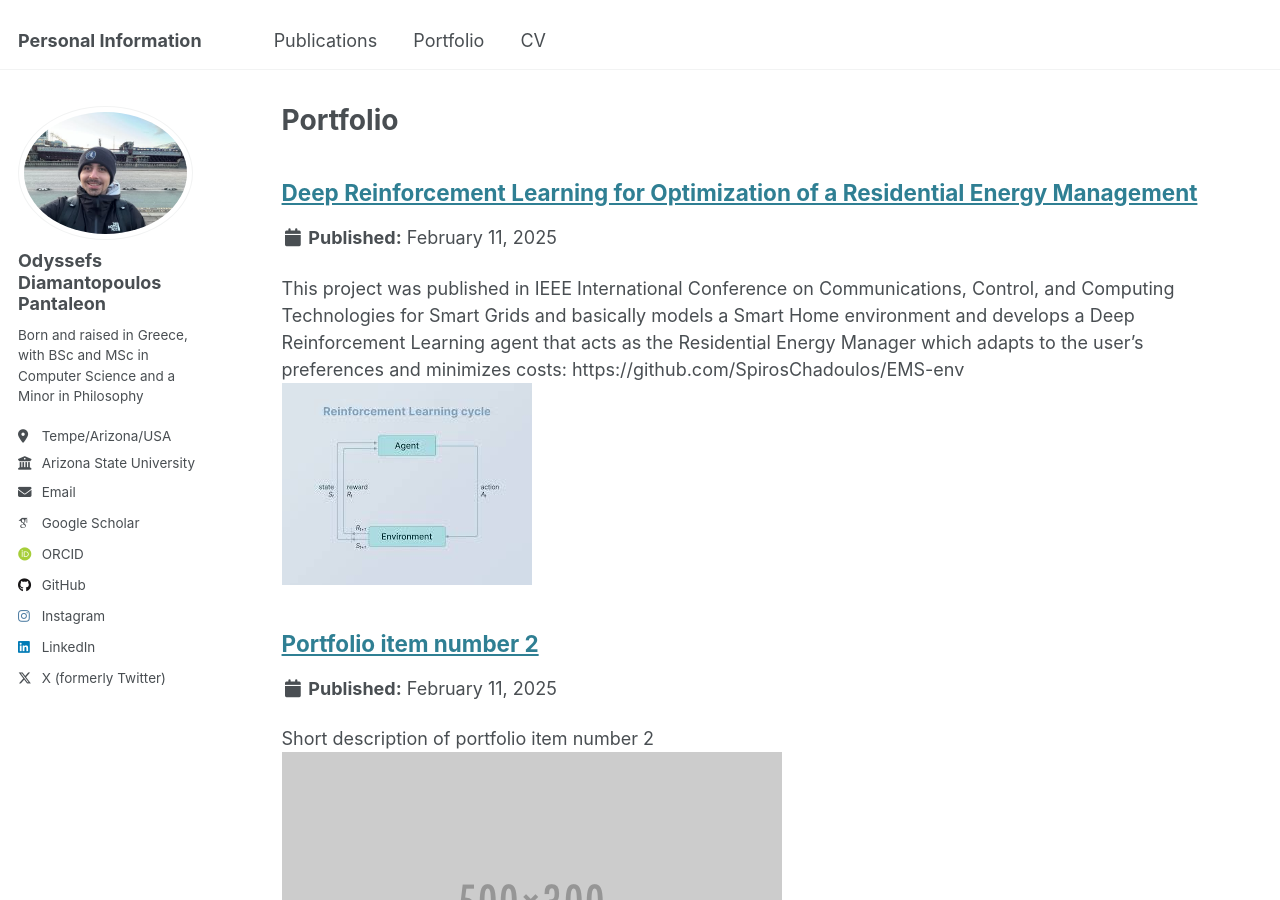
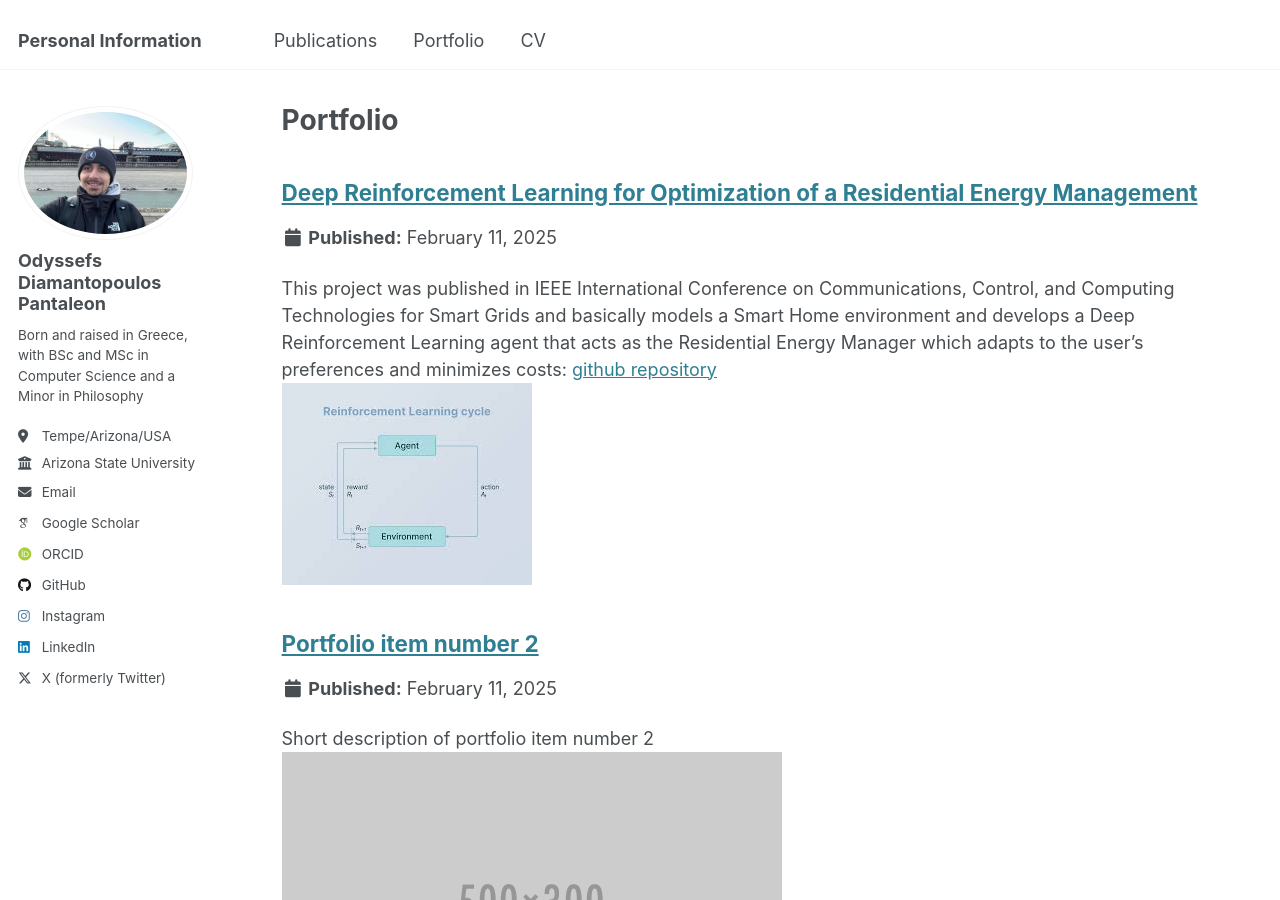
Before and after one commit to gody10/gody10.github.io, a Jekyll site: the page built from _pages/portfolio.html, in a window 1280 px wide and 900 px high. Built offline with Jekyll 4.4.1, drawn with Linux system fonts in a browser that asks for light colours; some web fonts are replaced.

Commit message:
Update portofolio

```diff
--- a/_portfolio/portfolio-1.md
+++ b/_portfolio/portfolio-1.md
@@ -1,6 +1,6 @@
 ---
 title: "Deep Reinforcement Learning for Optimization of a Residential Energy Management"
-excerpt: "This project was published in IEEE International Conference on Communications, Control, and Computing Technologies for Smart Grids and basically models a Smart Home environment and develops a Deep Reinforcement Learning agent that acts as the Residential Energy Manager which adapts to the user's preferences and minimizes costs: https://github.com/SpirosChadoulos/EMS-env <br/><img src='/images/deep_rl.jpg'>"
+excerpt: "This project was published in IEEE International Conference on Communications, Control, and Computing Technologies for Smart Grids and basically models a Smart Home environment and develops a Deep Reinforcement Learning agent that acts as the Residential Energy Manager which adapts to the user's preferences and minimizes costs: [github repository](https://github.com/SpirosChadoulos/EMS-env) <br/><img src='/images/deep_rl.jpg'>"
 collection: portfolio
 ---
 
```
